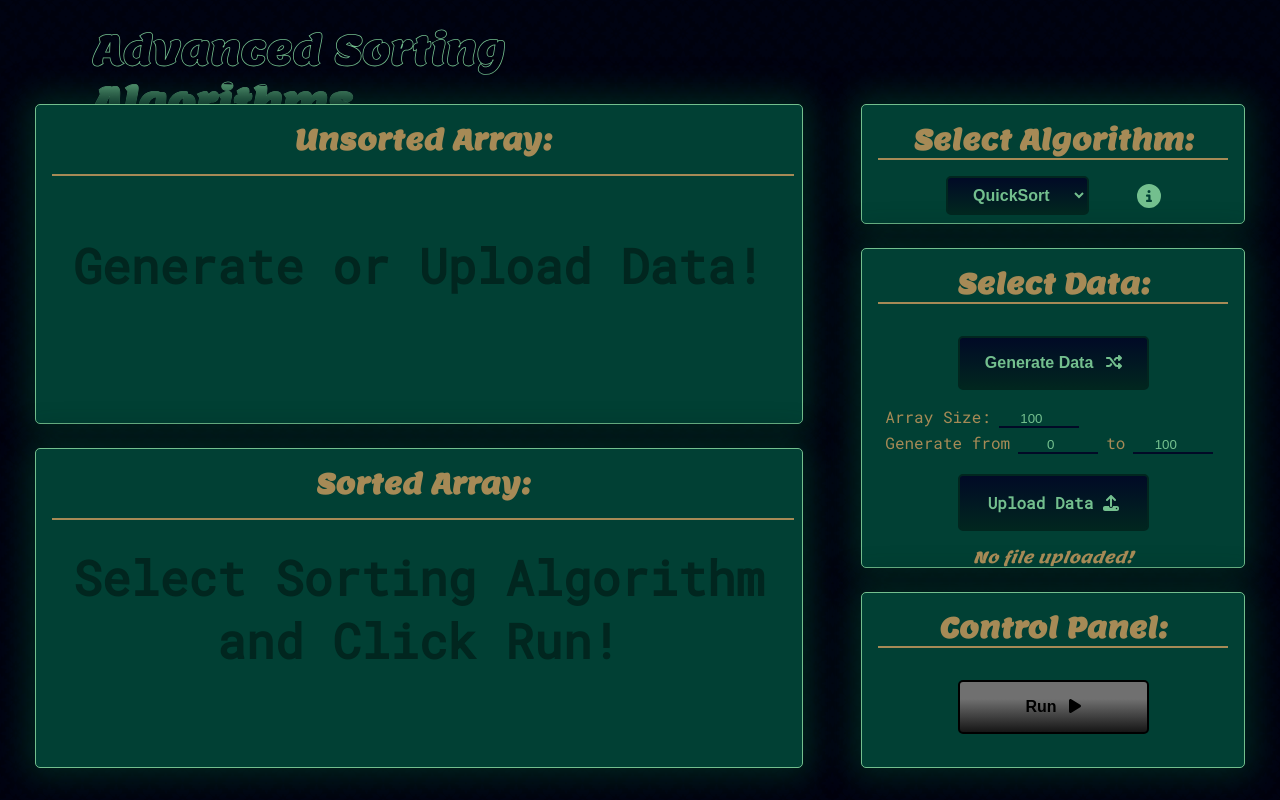
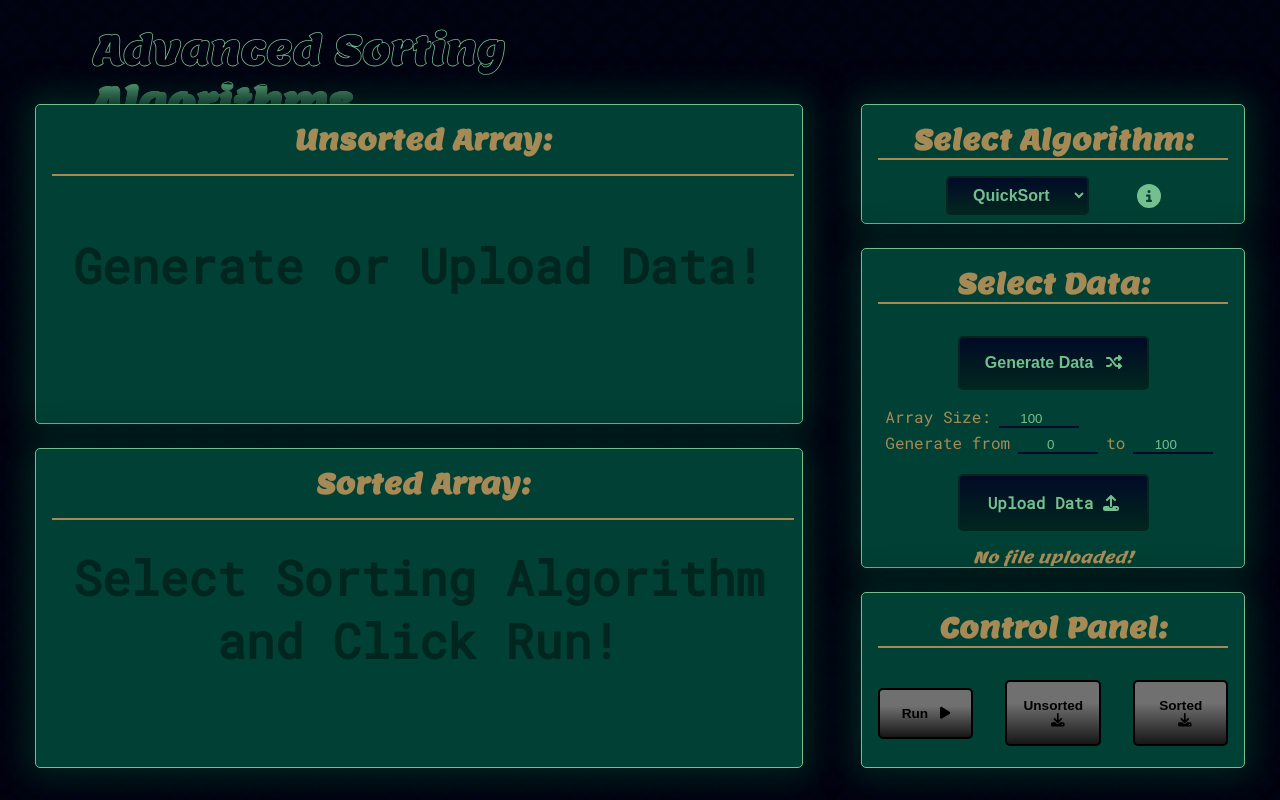
Before and after one commit to kondi171/ASA, a Vue app: page / in a window 1280 px wide. Built offline with nearby package versions, Linux system fonts and the light colour scheme.

Commit message:
implement downloading sorted & unsorted data

```diff
--- a/src/assets/scss/placeholders.scss
+++ b/src/assets/scss/placeholders.scss
@@ -62,4 +62,9 @@
     }
   }
 
+  .error {
+    color: red !important;
+    transform: scale(.9);
+  }
+
 }
--- a/src/components/ControlPanel.vue
+++ b/src/components/ControlPanel.vue
@@ -369,6 +369,50 @@ const introSort = (arr: number[]): number[] => {
   return arr;
 };
 
+const handleDownloadUnsorted = () => {
+  if (unsortedArray.value.length === 0) {
+    error.dataGenerated = true;
+    return;
+  }
+
+  const jsonData = JSON.stringify(unsortedArray.value, null, 2);
+
+  const blob = new Blob([jsonData], { type: 'application/json' });
+
+  const link = document.createElement('a');
+  link.href = URL.createObjectURL(blob);
+
+  const fileName = 'unsortedData.json';
+  link.download = fileName;
+
+  document.body.appendChild(link);
+  link.click();
+
+  document.body.removeChild(link);
+}
+
+
+const handleDownloadSorted = () => {
+  if (sortedArray.value.length === 0) {
+    error.dataSorted = true;
+    return;
+  }
+
+  const jsonData = JSON.stringify(sortedArray.value, null, 2);
+
+  const blob = new Blob([jsonData], { type: 'application/json' });
+
+  const link = document.createElement('a');
+  link.href = URL.createObjectURL(blob);
+
+  const fileName = 'sortedData.json';
+  link.download = fileName;
+
+  document.body.appendChild(link);
+  link.click();
+
+  document.body.removeChild(link);
+}
 
 </script>
 
@@ -376,11 +420,22 @@ const introSort = (arr: number[]): number[] => {
   <section class="control-panel">
     <h2>Control Panel:</h2>
     <div class="btn-wrapper">
-      <button :class="{ disabled: !unsortedArray.value.length > 0 }" @click="handleRunSorting">
+      <button :class="{ disabled: !unsortedArray.value.length > 0 }" @click="handleRunSorting" title="Run Sorting">
         Run
         <font-awesome-icon class="data-icon" icon="play" />
       </button>
+      <button :class="{ disabled: !unsortedArray.value.length > 0 }" @click="handleDownloadUnsorted"
+        title="Download Unsorted Array">
+        Unsorted
+        <font-awesome-icon class="data-icon" icon="download" />
+      </button>
+      <button :class="{ disabled: !sortedArray.value.length > 0 }" @click="handleDownloadSorted"
+        title="Download Sorted Array">
+        Sorted
+        <font-awesome-icon class="data-icon" icon="download" />
+      </button>
     </div>
+
   </section>
 </template>
 
@@ -400,12 +455,11 @@ const introSort = (arr: number[]): number[] => {
     display: flex;
     justify-content: center;
     align-items: center;
-    flex-direction: column;
-
-
+    // flex-direction: column;
 
     button {
       @extend %btn;
+      font-size: 1.7vmin;
 
       &.disabled {
         background: linear-gradient(180deg, rgba(112, 112, 112, 1) 34%, rgba(22, 22, 22, 1) 100%);
--- a/src/components/SelectAlgorithm.vue
+++ b/src/components/SelectAlgorithm.vue
@@ -17,7 +17,7 @@ const handleChangeSort = () => { selectedAlgorithm.value = selected.value; }
     <h2>Select Algorithm:</h2>
     <div class="wrapper">
       <section class="select-container">
-        <select v-model="selected" @change="handleChangeSort" id="id" name="id">
+        <select v-model="selected" @change="handleChangeSort" id="id" name="id" title="Select Sorting Algorithm">
           <option v-bind:value="SortingAlgorithms.QUICK_SORT">QuickSort</option>
           <option v-bind:value="SortingAlgorithms.MERGE_SORT">MergeSort</option>
           <option v-bind:value="SortingAlgorithms.HEAP_SORT">HeapSort</option>
--- a/src/components/SelectData.vue
+++ b/src/components/SelectData.vue
@@ -2,7 +2,7 @@
   <section class="data">
     <h2>Select Data:</h2>
     <div class="btn-wrapper">
-      <button @click="handleGenerateData" class="generate-btn">
+      <button @click="handleGenerateData" class="generate-btn" title="Generate Random Data">
         Generate Data
         <font-awesome-icon class="data-icon" icon="shuffle" />
       </button>
@@ -14,7 +14,7 @@
         <label for="endRange">to</label>
         <input placeholder="to" type="number" :value="endRange" id="endRange" @change="updateEndRange">
       </div>
-      <label for="fileInput" class="custom-file-upload">
+      <label for="fileInput" class="custom-file-upload" title="Upload Data">
         Upload Data
         <font-awesome-icon class="data-icon" icon="upload" />
       </label>
@@ -97,7 +97,8 @@ const updateEndRange = (event: Event) => {
 
 const handleGenerateData = () => {
   const randomNumbers = generateRandomNumbers(arraySize.value)
-  unsortedArray.value = randomNumbers
+  unsortedArray.value = randomNumbers;
+  error.dataGenerated = true;
 }
 
 watch(error, () => {
--- a/src/components/Sorted.vue
+++ b/src/components/Sorted.vue
@@ -1,22 +1,28 @@
 <script setup lang="ts">
+import { watch } from 'vue';
 import { useAppStore } from '../stores/app';
 
 
 const appStore = useAppStore();
-const { sortedArray } = appStore;
-
+const { sortedArray, error } = appStore;
+watch(error, () => {
+  if (error.dataSorted) {
+    setTimeout(() => {
+      error.dataSorted = false;
+    }, 1000);
+  }
+});
 </script>
 
 <template>
   <section class="sorting">
     <h2>Sorted Array:</h2>
     <div class="data">
-      <div v-if="sortedArray.value.length === 0" class="info">
+      <div v-if="sortedArray.value.length === 0" class="info" :class="{ error: error.dataSorted }">
         Select Sorting Algorithm and Click Run!
       </div>
       <div v-else>
         {{ sortedArray.value.map((number: number) => number) }}
-        <span>{{ sortedArray.value.length }}</span>
       </div>
     </div>
   </section>
@@ -29,9 +35,5 @@ const { sortedArray } = appStore;
 
 .sorting {
   @extend %arrayTile;
-
-  span {
-    color: red;
-  }
 }
 </style>
--- a/src/components/Unsorted.vue
+++ b/src/components/Unsorted.vue
@@ -23,7 +23,6 @@ watch(error, () => {
       </div>
       <div v-else>
         {{ unsortedArray.value.map((element: number) => element) }}
-        <span>{{ unsortedArray.value.length }}</span>
       </div>
     </div>
   </section>
@@ -36,14 +35,5 @@ watch(error, () => {
 
 .sorting {
   @extend %arrayTile;
-
-  span {
-    color: red;
-  }
-
-  .error {
-    color: red !important;
-    transform: scale(.9);
-  }
 }
 </style>
--- a/src/main.ts
+++ b/src/main.ts
@@ -4,9 +4,9 @@ import App from './App.vue'
 import { createPinia } from 'pinia';
 import { library } from '@fortawesome/fontawesome-svg-core'
 import { FontAwesomeIcon } from '@fortawesome/vue-fontawesome'
-import { faPlay, faShuffle, faUpload, faCircleInfo } from '@fortawesome/free-solid-svg-icons'
+import { faPlay, faShuffle, faUpload, faCircleInfo, faDownload } from '@fortawesome/free-solid-svg-icons'
 
 const app = createApp(App);
 app.use(createPinia());
-library.add(faPlay, faUpload, faShuffle, faCircleInfo);
+library.add(faPlay, faUpload, faShuffle, faCircleInfo, faDownload);
 app.component('font-awesome-icon', FontAwesomeIcon).mount('#app')
--- a/src/stores/app.ts
+++ b/src/stores/app.ts
@@ -14,6 +14,7 @@ export const useAppStore = defineStore('app', () => {
   });
   const error = reactive({
     dataGenerated: false,
+    dataSorted: false,
     fileReaded: true,
   });
   return {
```
